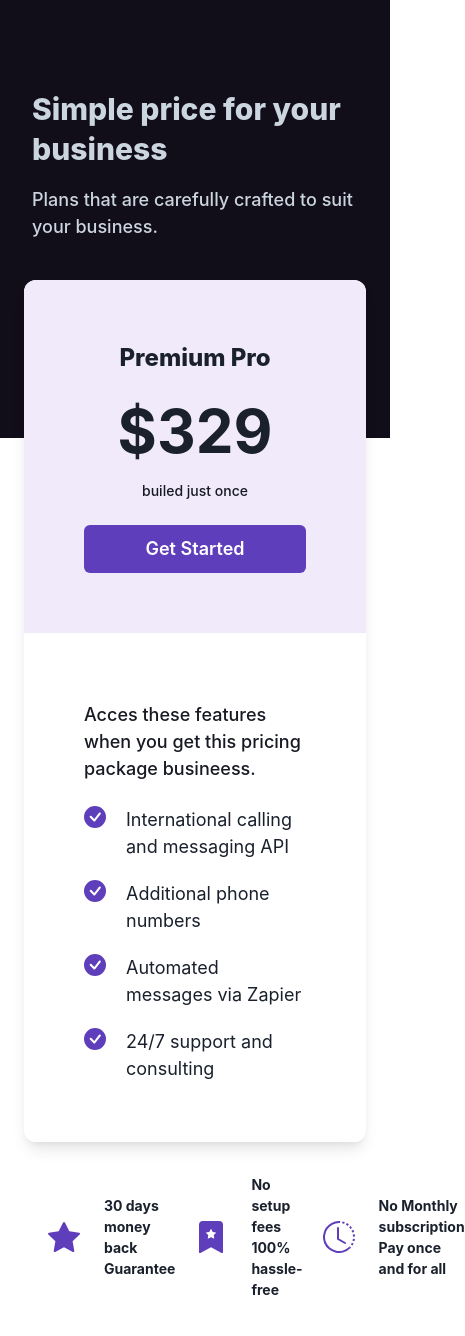
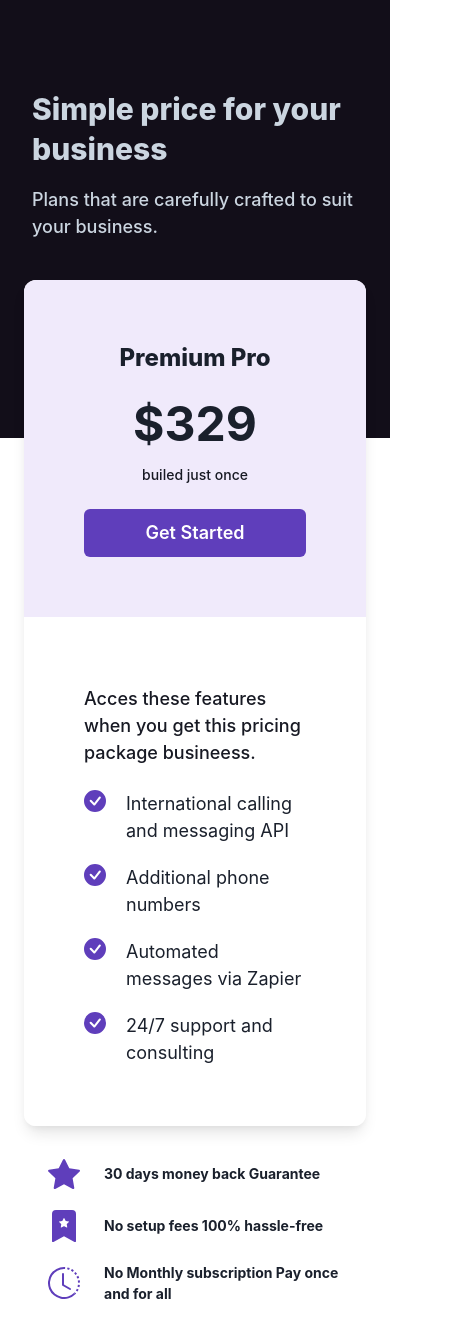
Before and after one commit to noutijo/learn-in-depth-chakra-ui, a React (Vite) app: page / in a window 390 px wide. Shown: the whole page, 465 px wide, since content can reach past the window. Built offline with nearby package versions, Linux system fonts and the light colour scheme.

Commit message:
make features part responsive

```diff
--- a/src/components/Features.tsx
+++ b/src/components/Features.tsx
@@ -1,5 +1,5 @@
 //import './App.css'
-import { Box, Text, HStack, Icon } from "@chakra-ui/react"
+import { Box, Text, HStack,Stack, Icon } from "@chakra-ui/react"
 import {
   BsFillStarFill,
   BsBookmarkStarFill,
@@ -21,7 +21,7 @@ export const Feature = (props:any)=>{
 export function Features() {
   return (
     <Box maxW="1024px" m="auto" pt="32px" pb="8">
-      <HStack px="12" spacing="5">
+      <Stack px="12" spacing="5" direction={["column", "column", "row"]}>
         <Feature icon={BsFillStarFill}>30 days money back Guarantee</Feature>
         <Feature icon={BsBookmarkStarFill}>
           No setup fees 100% hassle-free
@@ -29,7 +29,7 @@ export function Features() {
         <Feature icon={BsClockHistory}>
           No Monthly subscription Pay once and for all
         </Feature>
-      </HStack>
+      </Stack>
     </Box>
   );
 }
--- a/src/components/Pricing.tsx
+++ b/src/components/Pricing.tsx
@@ -21,7 +21,7 @@ export function Pricing() {
           <Text fontSize="24" fontWeight="800">
             Premium Pro
           </Text>
-          <Heading as="h3" fontSize="60" mt="4">
+          <Heading as="h3" fontSize={["5xl", "5xl", "6xl"]} mt="4">
             $329
           </Heading>
           <Text fontSize="14" fontWeight="500" color="#171923" mt="2">
```
